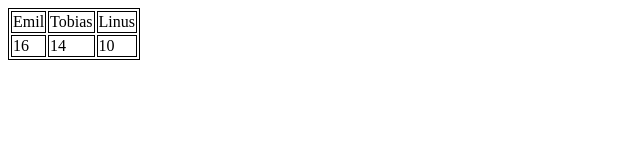
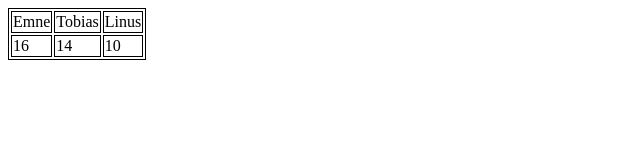
Before and after one commit to vam120VM/vam120VM.github.io, a plain HTML site: page index.html in a window 1280 px wide. Shown: the full height of the page, 0-640 px from the left. Drawn offline with Linux system fonts and the light colour scheme.

Commit message:
Update index.html

```diff
--- a/index.html
+++ b/index.html
@@ -8,9 +8,9 @@
 </head>
 </html>
 
-<table>
+<table style="border=1px">
   <tr>
-    <td>Emil</td>
+    <td>Emne</td>
     <td>Tobias</td>
     <td>Linus</td>
   </tr>
```
